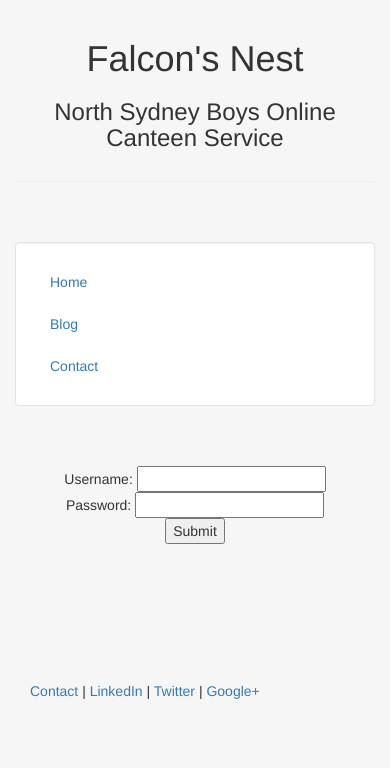
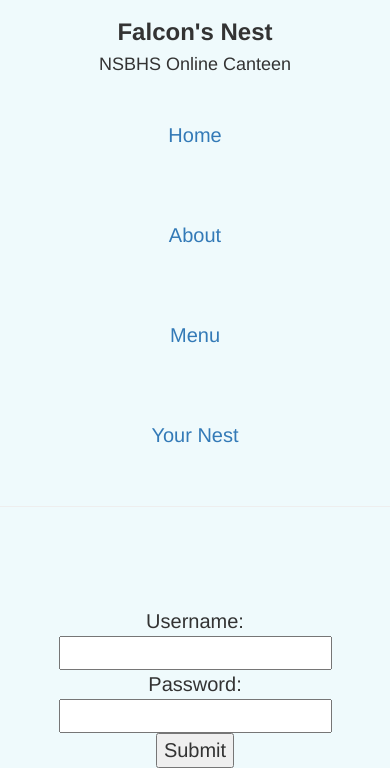
Before and after one commit to Cyber-Shadow/FalconsNest, a Django app: page / in a window 390 px wide. Shown: the part 121-889 px from the top of the page. Before the commit the page ends 820 px from the top, so only its background shows below. Run offline with Django 3.2, Linux system fonts and the light colour scheme; some libraries are stand-ins or nearby versions.

Commit message:
Update header.html

```diff
--- a/webapp/templates/webapp/header.html
+++ b/webapp/templates/webapp/header.html
@@ -3,68 +3,62 @@
 
 <head>
 	<title>Falcon's Nest</title>
-	<meta charset="utf-8" />
-	{% load staticfiles %}
-	<link rel="stylesheet" href="{% static 'webapp/css/bootstrap.min.css' %}" type = "text/css"/>
-	<meta name="viewport" content = "width=device-width, initial-scale=1.0">
-
-	<style type="text/css">
-		html,
-		body {
-		  height:100%
-		}
-	</style>
+	<meta charset="utf-8" /> {% load staticfiles %}
+	<link rel="stylesheet" type="text/css" href="{% static 'webapp/css/bootstrap.min.css' %}">
+	<link rel="stylesheet" type="text/css" href="{% static 'webapp/css/custom.css' %}">
+	<meta name="viewport" content="width=device-width, initial-scale=1.0">
 </head>
 
-<body class="body" style="background-color:#f6f6f6">
+<body class="body">
 	<div class="container-fluid" style="min-height:95%; ">
 		<div class="row">
 			<div class="col-sm-2">
 				<br>
 				<center>
-					<img src="{% static 'webapp/img/icon.PNG' %}" class="responsive-img" style='max-height:100px;' alt="Icon">
+					<img src="{% static 'personal/img/profile.jpg' %}" class="responsive-img" style='max-height:80px;' alt="face">
 				</center>
 			</div>
 			<div class="col-sm-10">
 				<br>
+				<div class="col-sm-2" id="headertext">
 					<center>
-				  <h1>Falcon's Nest</h1>
-				  <h3>North Sydney Boys Online Canteen Service</h3>
+						<h3>Falcon's Nest</h3>
+						<h4>NSBHS Online Canteen</h4>
 					</center>
 				</div>
-		</div><hr>
+				<div class="col-sm-8" id="headerlinks">
+					<div class="col-sm-2">
+						<center><a href='/'>Home</a></center>
+					</div>
+					<div class="col-sm-2">
+						<center><a href='/about.html'>About</a></center>
+					</div>
+					<div class="col-sm-2">
+						<center><a href='/menu.html'>Menu</a></center>
+					</div>
+					<div class="col-sm-2">
+						<center><a href='/yournest.html'>Your Nest</a></center>
+					</div>
+				</div>
+				<div class="col-sm-2">
+
+				</div>
+			</div>
+			<hr>
 
 			<div class="row">
 				<div class="col-sm-2">
 					<br>
 
 					<br>
-		   <!-- Great, til you resize. -->
-			<!--<div class="well bs-sidebar affix" id="sidebar" style="background-color:#fff">-->
-			<div class="well bs-sidebar" id="sidebar" style="background-color:#fff">
-			  <ul class="nav nav-pills nav-stacked">
-				<li><a href='/'>Home</a></li>
-				<li><a href='/blog/'>Blog</a></li>
-				<li><a href='/contact/'>Contact</a></li>
-			  </ul>
-			</div> <!--well bs-sidebar affix-->
-		  </div> <!--col-sm-2-->
-		  <div class="col-sm-10">
+					<div class="col-sm-12">
 
 						<div class='container-fluid'>
-			<br><br>
-			   {% block content %}
-			   {% endblock %}
+							<br><br> {% block content %} {% endblock %}
 						</div>
 					</div>
 				</div>
 			</div>
-	<footer>
-		<div class="container-fluid" style='margin-left:15px'>
-			<p><a href="#" target="blank">Contact</a> | <a href="#" target="blank">LinkedIn</a> | <a href="#" target="blank">Twitter</a> | <a href="#" target="blank">Google+</a></p>
-		</div>
-	</footer>
-
 </body>
 
 </html>
```
Lines whose indentation alone changed are shown as unchanged.
